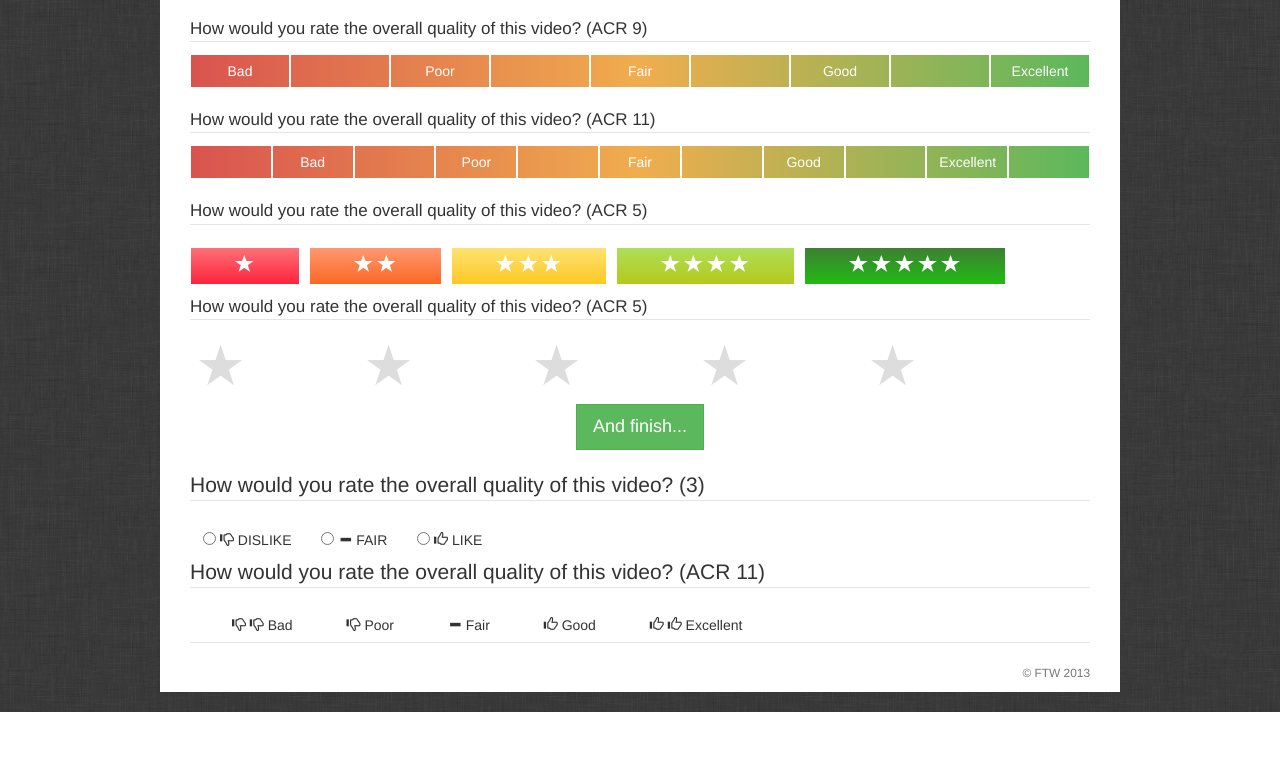
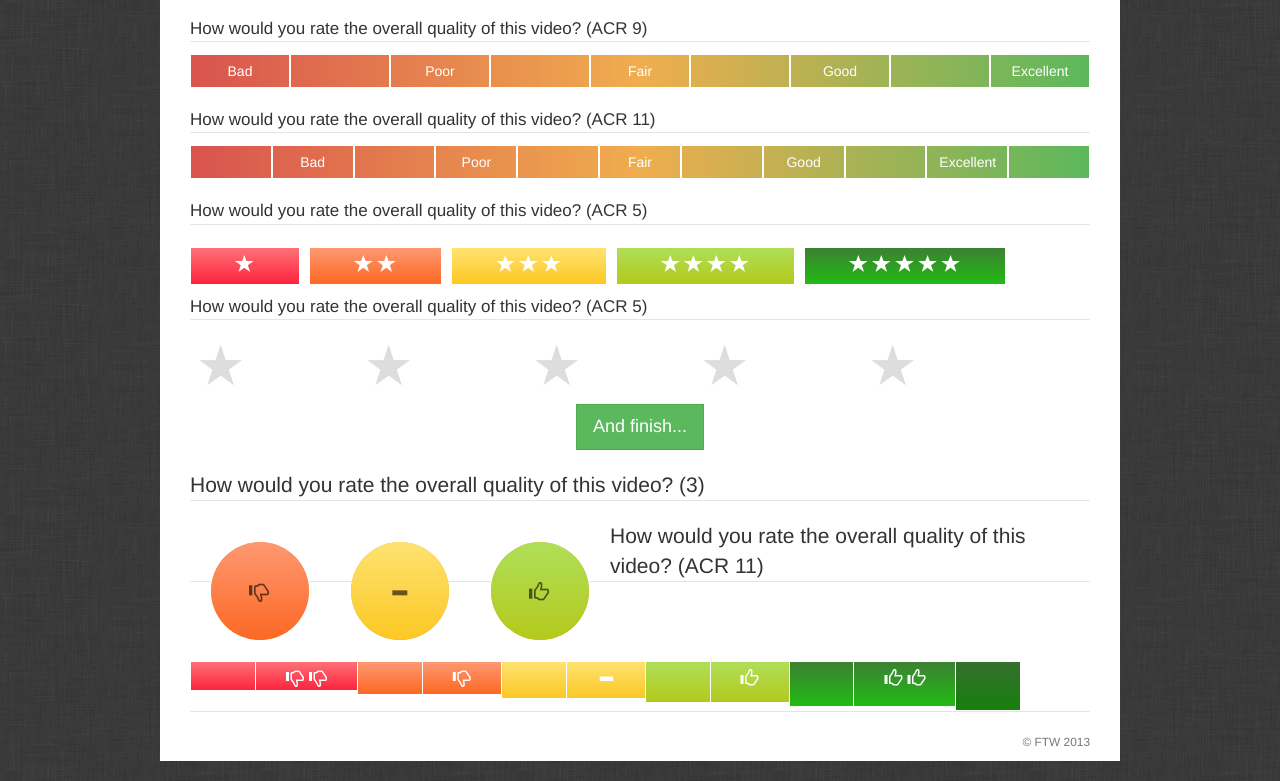
Before and after one commit to St1c/ratings, a plain HTML site: page index.html in a window 1280 px wide. Shown: the part 1010-1791 px from the top of the page. Before the commit the page ends 1722 px from the top, so only its background shows below. Drawn offline with Linux system fonts and the light colour scheme.

Commit message:
scale_7,scale_8

```diff
--- a/less/main.less
+++ b/less/main.less
@@ -12,3 +12,5 @@
 @import 'scale3';
 @import 'scale4'; //VM
 @import 'scale6';
+@import 'scale7';
+@import 'scale8';
--- /dev/null
+++ b/less/scale7.less
@@ -0,0 +1,78 @@
+.b-btn{
+    width:100px;
+    height:100px;
+
+    display:block;
+    margin:20px;
+    float:left;
+    background:#f0ad4e;
+    position:relative;
+
+    .lh-border-radius(50%);
+    .lh-transition(all 0.3s linear);
+    .glyphicon {
+        color:rgba(0, 0, 0, 0.6);
+        position:absolute;
+        top:18px;
+        left:18px;
+        display:block;
+        opacity: 1;
+    }
+
+
+    input {
+        display: none;
+    }
+}
+.b-btn span{
+    display:table-cell;
+    width:80px;
+    height:80px;
+    padding:20px;
+    text-align:center;
+    vertical-align:middle;
+    font-size:20px;
+    color:#fff;
+    font-family:Arial, serif;
+    .lh-transition(all 0.3s linear);
+}
+
+        .b-btn-second{
+            .long{
+            text-align: left;
+            }
+            top:10px;
+            left:0px;
+            font-size:17px;
+            line-height:36px;
+            opacity:0;
+
+        }
+
+.b-btn:focus,
+.b-btn:hover,
+.b-btn:active{
+            background: @btn-default-bg;
+        }
+
+        .b-btn-second:hover {
+            opacity:10;
+        }
+
+
+        .b-btn:active{
+            background: @btn-default-bg;
+        }
+
+        .b-btn1 {
+            .lh-background-image(linear-gradient(to bottom, #FE9871 0%, #FC6823 100%));
+        }
+
+        .b-btn2{
+            .lh-background-image(linear-gradient(to bottom, #FEE271 0%, #FCC823 100%));
+
+        }
+
+        .b-btn3 {
+            .lh-background-image(linear-gradient(to bottom, #AEDF59 0%, #B4C91B 100%));
+        }
--- /dev/null
+++ b/less/scale8.less
@@ -0,0 +1,99 @@
+.c-btn {
+
+    background: #fecc5f;
+    // border: 1px solid #f5b74e;
+    // border-color: #f5b74e #e5a73e #d6982f;
+    padding: 0px 30px 0px 30px;
+    height: 38px;
+    display: inline-block;
+    position: relative;
+    float: left;
+    margin: 0px;
+    overflow: hidden;
+
+    .lh-border-radius(0px);
+    .lh-transition(all 0.3s linear);
+
+    &.active,
+    &:hover {
+        // position: relative;
+        height: 65px;
+        background: @btn-default-bg;
+        // border-color: #d29a3a #cc9436 #c89133;
+        // .lh-background-image(linear-gradient(to bottom, #fec354 0%, #fecd61 100%));
+
+       .c-btn-text {
+            color: #24221F;
+        }
+
+        .c-btn-slide-text {
+            height: 30px;
+        }
+
+
+    }
+
+    input {
+        display: none;
+    }
+}
+
+    .c-btn-text {
+        padding-top: 5px;
+        display: block;
+        font-size: 18px;
+        white-space: normal;
+        color: #FFFFFF;
+
+        .lh-transition(all 0.3s linear);
+    }
+
+    .c-btn-slide-text {
+        position: absolute;
+        top: 35px;
+        left: 0px;
+        width: auto;
+        right: 0px;
+        height: 0px;
+        background: #fff;
+        color: #24221F;
+        // font-size: 13px;
+        // white-space: nowrap;
+        // font-family: Arial, serif;
+        // font-style: italic;
+        // text-indent: 15px;
+        overflow: hidden;
+        line-height: 30px;
+
+        .lh-transition(height 0.3s linear);
+    }
+
+
+    .c-btn1 {
+        .lh-background-image(linear-gradient(to bottom, #FE7177 0%, #FC233D 100%));
+        height:30px;
+    }
+
+    .c-btn2 {
+        .lh-background-image(linear-gradient(to bottom, #FE9871 0%, #FC6823 100%));
+        height:34px;
+    }
+
+    .c-btn3 {
+        .lh-background-image(linear-gradient(to bottom, #FEE271 0%, #FCC823 100%));
+        height:38px;
+    }
+
+    .c-btn4 {
+        .lh-background-image(linear-gradient(to bottom, #AEDF59 0%, #B4C91B 100%));
+        height:42px;
+    }
+
+    .c-btn5 {
+        .lh-background-image(linear-gradient(to bottom, #3C8033 0%, #21BB13 100%));
+        height:46px;
+    }
+    .c-btn6 {
+        .lh-background-image(linear-gradient(to bottom, #35702D 0%, #187E0E 100%));
+        height:50px;
+    }
```
